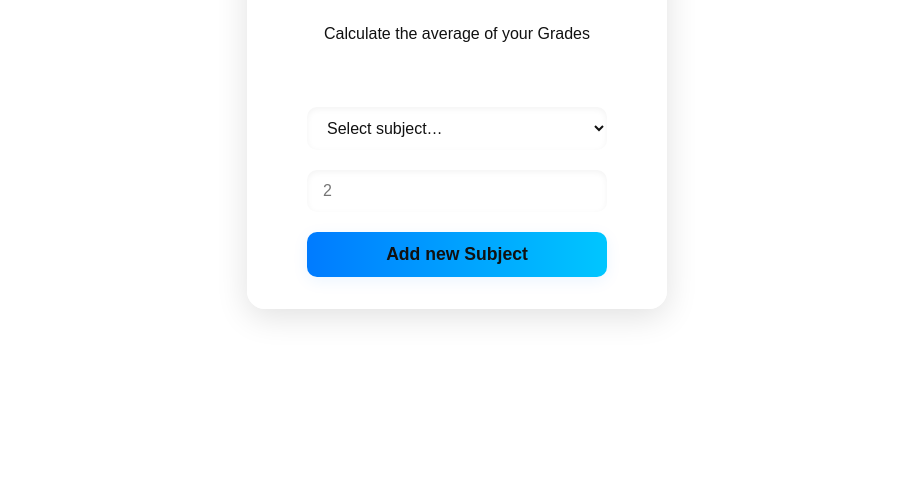
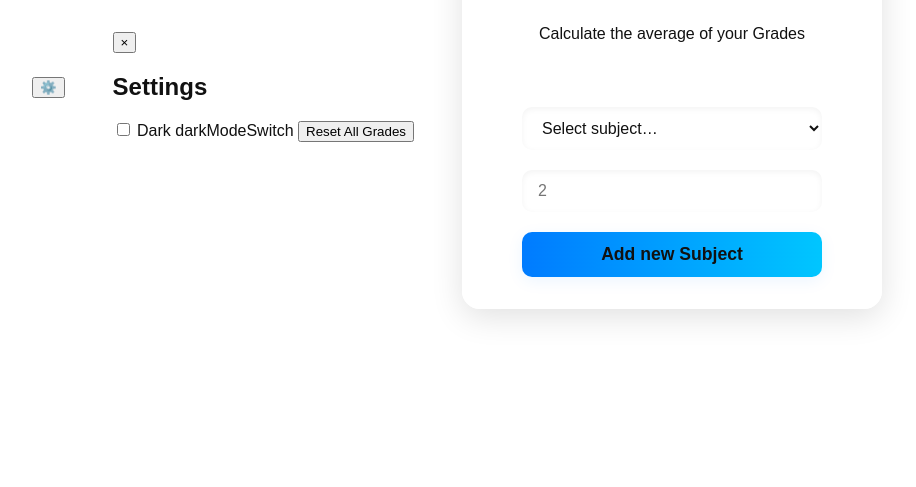
Before and after one commit to joshuawiebe/GradeAverageCalculator, a plain HTML site: page index.html in a window 1280 px wide. Shown: the part 313-800 px from the top of the page, without its empty margins (167-1083 px from the left). Drawn offline with Linux system fonts and the light colour scheme.

Commit message:
created container for settings

```diff
--- a/index.html
+++ b/index.html
@@ -7,6 +7,25 @@
   <link rel="stylesheet" href="./style.css">
 </head>
 <body>
+  <button id="settingsButton" aria-label="Settings">
+    ⚙️
+  </button>
+
+  <div id="settingsModal" class="modal">
+    <div class="modal-content">
+      <button id="closeModal" aria-label="Close">×</button>
+      <h2>Settings</h2>
+
+      <label for="darkModeSwitch">
+        <input type="checkbox" id="darkModeSwitch">
+        Dark darkModeSwitch
+      </label>
+
+      <button id="resetAllBtn">
+        Reset All Grades
+      </button>
+    </div>
+  </div>
   <div class="container">
     <h1>Grade Average Calculator</h1>
     <p>Calculate the average of your Grades</p>
```
